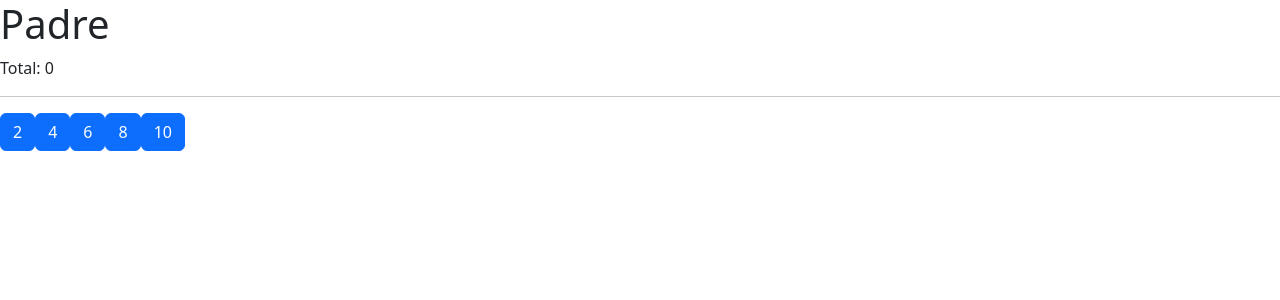
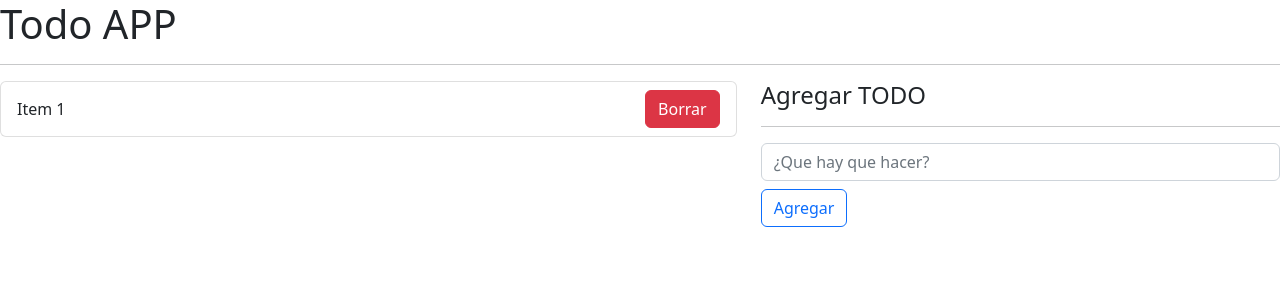
Before and after one commit to MigueMaisares/Curso-React-Fernando-Herrera, a React (Vite) app in the folder 05-hook-app/: page / in a window 1280 px wide. Shown: the top 300 px of the page. Built offline with nearby package versions, Linux system fonts and the light colour scheme.

Commit message:
2do push Reduceer

```diff
--- /dev/null
+++ b/05-hook-app/src/08-useReducer/TodoApp.jsx
@@ -0,0 +1,51 @@
+import { useReducer } from "react";
+import { todoReducer } from "./TodoReducer";
+
+const initialState = [
+  {
+    id: new Date().getTime(),
+    descripcion: "Recoletar la piedra del Alma",
+    done: false,
+  },
+  {
+    id: new Date().getTime() * 2,
+    descripcion: "Recoletar la piedra del Alma",
+    done: false,
+  },
+];
+
+export const TodoApp = () => {
+  //    despachador de estados
+  const [todos, dispatch] = useReducer(todoReducer, initialState);
+  return (
+    <>
+      <h1>Todo APP</h1>
+      <hr />
+
+      <div className="row">
+        <div className="col-7">
+          <ul className="list-group">
+            <li className="list-group-item d-flex justify-content-between">
+              <span className="align-self-center">Item 1</span>
+              <button className="btn btn-danger">Borrar</button>
+            </li>
+          </ul>
+        </div>
+        <div className="col-5">
+          <h4>Agregar TODO</h4>
+          <hr />
+          <form>
+            <input
+              type="text"
+              placeholder="¿Que hay que hacer?"
+              className="form-control"
+            />
+            <button className="btn btn-outline-primary mt-2" type="submit">
+              Agregar
+            </button>
+          </form>
+        </div>
+      </div>
+    </>
+  );
+};
--- /dev/null
+++ b/05-hook-app/src/08-useReducer/intro-reducer.js
@@ -0,0 +1,32 @@
+const initialState = [
+  {
+    id: 1,
+    todo: "Ir a comprar el pan",
+    done: false,
+  },
+];
+//Arrancamos con un estado inicial
+const todoReducer = (state = initialState, action = {}) => {
+  if (action.type === "[TODO] Add todo") {
+    return [...state, action.payload];
+  }
+
+  return state;
+};
+//guardamos el sig estado
+let todos = todoReducer();
+
+const newTodo = {
+  id: 2,
+  todo: "Comprar salame",
+  done: false,
+};
+
+const addTodoAction = {
+  type: "[TODO] Add todo",
+  payload: newTodo,
+};
+//Y le pasamos estado actual para que siga agregando estados considerando los estados anteriores
+todos = todoReducer(todos, addTodoAction);
+
+console.log({ state: todos });
--- /dev/null
+++ b/05-hook-app/src/08-useReducer/todoReducer.js
@@ -0,0 +1,9 @@
+export const todoReducer = (initiState, action) => {
+  switch (action.type) {
+    case "ABC":
+      throw new Error("El action.type = 'ABC' no esta implementado");
+
+    default:
+      return initialState;
+  }
+};
--- a/05-hook-app/src/main.jsx
+++ b/05-hook-app/src/main.jsx
@@ -1,6 +1,7 @@
 import React from "react";
 import ReactDOM from "react-dom/client";
-import { Padre } from "./07-tarea memo/Padre";
+import { TodoApp } from "./08-useReducer/TodoApp";
+// import { Padre } from "./07-tarea memo/Padre";
 // import { CallbackHook } from "./06-memos/CallbackHook";
 // import { MemoHook } from "./06-memos/MemoHook";
 // import { Memorize } from "./06-memos/Memorize";
@@ -14,8 +15,10 @@
 // import { HookApp } from "./HookApp";
 // import "./index.css";
 
+// import "./08-useReducer/intro-reducer";
+
 ReactDOM.createRoot(document.getElementById("root")).render(
   // <React.StrictMode>
-  <Padre />
+  <TodoApp />
   // </React.StrictMode>
 );
```
